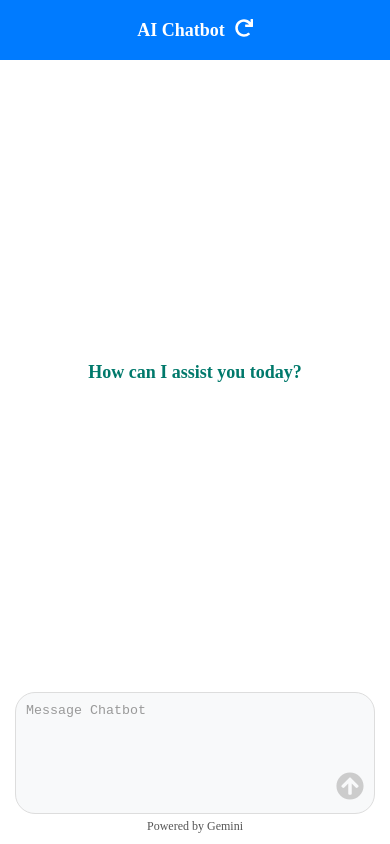
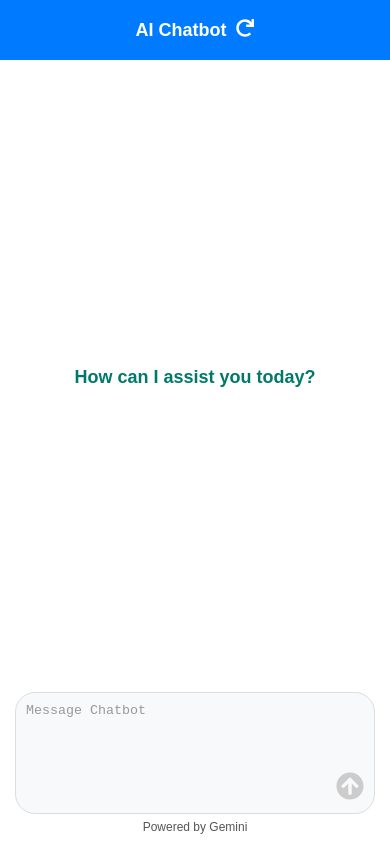
Before and after one commit to jomadlcrz/Chatbot_Vite_React, a React (Vite) app: page / in a window 390 px wide. Built offline with nearby package versions, Linux system fonts and the light colour scheme.

Commit message:
Improve screens

```diff
--- a/src/App.css
+++ b/src/App.css
@@ -6,7 +6,7 @@
 
 html, body {
   height: 100%;
-  overflow: hidden; /* Prevent viewport scrolling */
+  font-family: Arial, Helvetica, sans-serif;
 }
 
 /* Custom Scrollbar Styling */
@@ -177,11 +177,18 @@ textarea::placeholder {
 .chat-container {
   display: flex;
   flex-direction: column;
-  height: 100dvh;
+  height: 100dvh; /* Dynamic viewport height for mobile compatibility */
   max-width: 800px;
   margin: 0 auto;
   overflow: hidden;
   position: relative;
+}
+
+/* Fallback for Older Browsers */
+@supports not (height: 100dvh) {
+  .chat-container {
+    height: 100vh;
+  }
 }
 
 /* Chat Box */
@@ -193,10 +200,45 @@ textarea::placeholder {
   margin-bottom: 160px; /* Space for the fixed input area */
 }
 
+/* Responsive Adjustments */
+@media (max-width: 480px) { /* xs */
+  .chat-container {
+    max-width: 100%;
+    height: 100dvh;
+  }
+  .chat-box {
+    margin-top: 50px; /* Adjust spacing for smaller screens */
+    margin-bottom: 140px;
+  }
+}
+
+@media (max-width: 768px) { /* md */
+  .chat-container {
+    max-width: 95%;
+  }
+}
+
+@media (max-width: 1024px) { /* lg */
+  .chat-container {
+    max-width: 90%;
+  }
+}
+
+@media (min-width: 1280px) { /* xl */
+  .chat-container {
+    max-width: 70%;
+  }
+}
+
+@media (min-width: 1536px) { /* 2xl */
+  .chat-container {
+    max-width: 60%;
+  }
+}
+
 .message {
   margin-bottom: 12px;
   padding: 12px;
-  border-radius: 10px;
   max-width: 75%;
   width: fit-content;
   white-space: pre-wrap;
@@ -210,7 +252,7 @@ textarea::placeholder {
   margin-right: 0;
   background-color: #007bff;
   color: white;
-  border-radius: 12px 12px 0 12px;
+  border-radius: 30px;
   padding: 10px;
   overflow: auto;
 }
```
